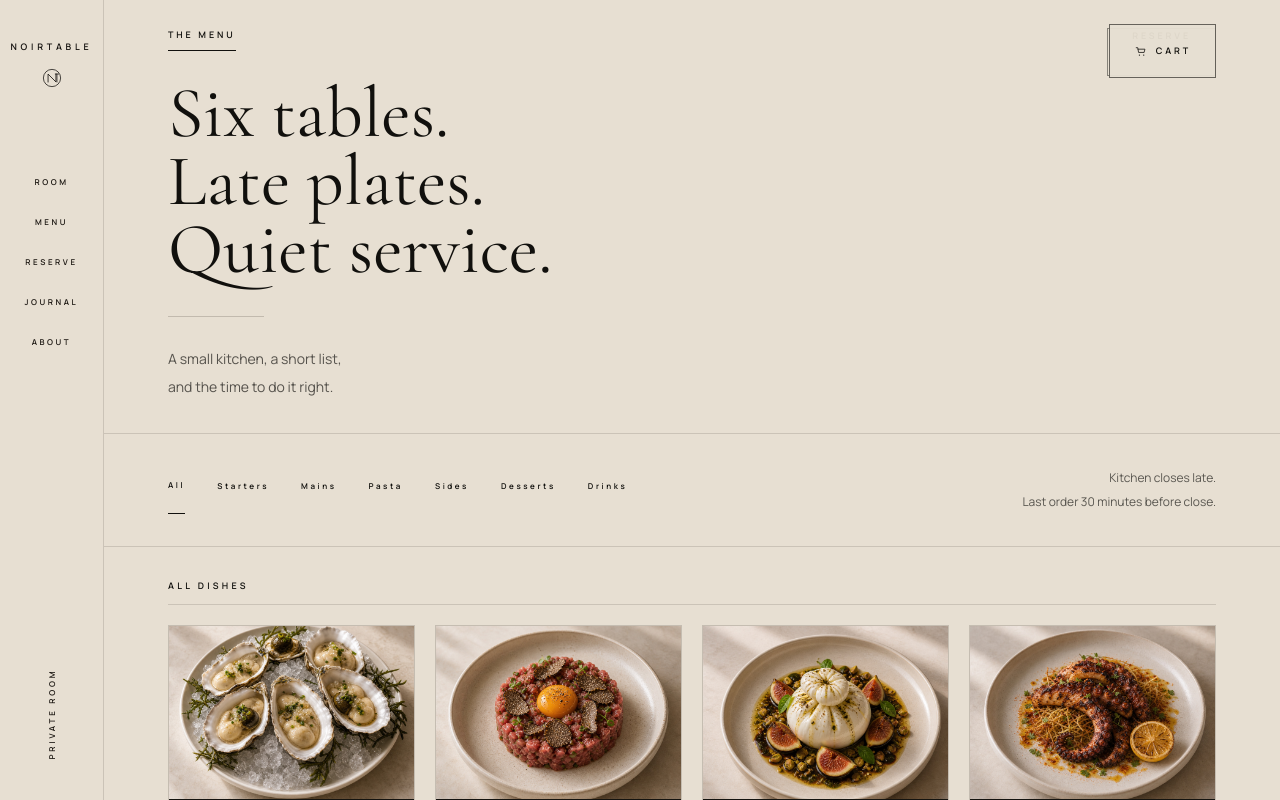
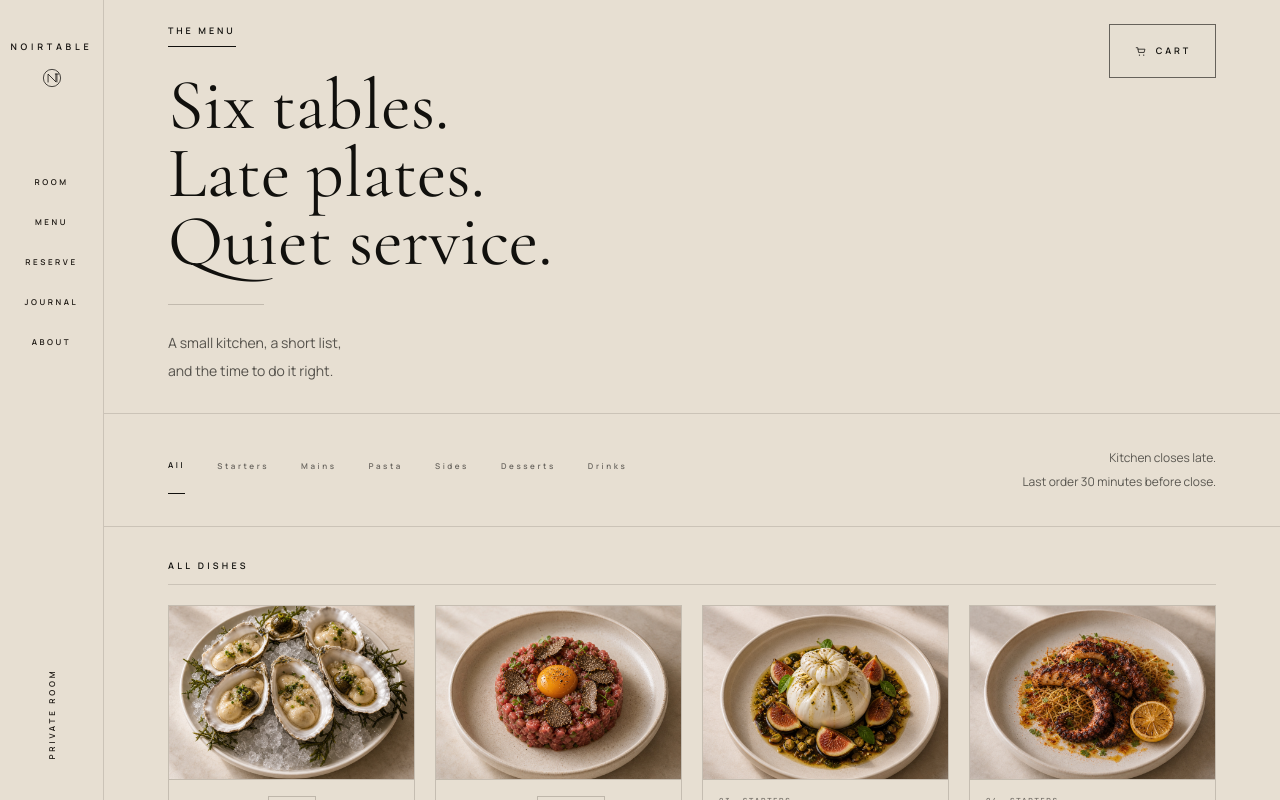
Before and after one commit to noirectinea/noirtable, a Next.js app: page /menu in a window 1280 px wide. Shown: the top 800 px of the page. Built offline with nearby package versions, Linux system fonts and the light colour scheme.

Commit message:
Polish menu ordering UX

```diff
--- a/src/app/globals.css
+++ b/src/app/globals.css
@@ -153,16 +153,19 @@ body {
   display: block;
   appearance: none;
   width: 100%;
+  aspect-ratio: 16 / 9;
   height: 174px;
   padding: 0;
   overflow: hidden;
   border: 0;
   border-bottom: 1px solid rgb(45 38 31 / 0.15);
-  background: #11100d;
+  background:
+    linear-gradient(90deg, rgb(216 207 194 / 0.72), rgb(232 224 211 / 0.96), rgb(216 207 194 / 0.72));
   color: inherit;
   font: inherit;
   cursor: pointer;
   text-align: left;
+  contain: layout paint;
   isolation: isolate;
 }
 
@@ -175,6 +178,7 @@ body {
   display: block;
   width: 100% !important;
   height: 100% !important;
+  max-width: none !important;
   object-fit: cover;
   object-position: center;
   backface-visibility: hidden;
--- a/src/components/FullMenuPage.tsx
+++ b/src/components/FullMenuPage.tsx
@@ -356,7 +356,7 @@ export function FullMenuPage() {
           </Link>
         </div>
 
-        <header className="grid gap-10 border-b border-[#2d261f]/15 px-6 pb-7 pt-7 lg:grid-cols-[1fr_auto] lg:px-16 lg:pb-8">
+        <header className="border-b border-[#2d261f]/15 px-6 pb-6 pt-6 lg:px-16 lg:pb-7">
           <div>
             <Link
               href="/"
@@ -367,27 +367,21 @@ export function FullMenuPage() {
             <p className="mt-10 w-fit border-b border-[#11100d] pb-2 text-[9px] font-semibold uppercase tracking-[0.32em] lg:mt-0">
               The menu
             </p>
-            <h1 className="mt-7 max-w-xl font-serif text-6xl leading-[0.95] text-[#11100d] sm:text-7xl">
+            <h1 className="mt-6 max-w-xl font-serif text-6xl leading-[0.95] text-[#11100d] sm:text-7xl">
               Six tables.
               <br />
               Late plates.
               <br />
               Quiet service.
             </h1>
-            <span className="mt-8 block h-px w-24 bg-[#2d261f]/20" />
-            <p className="mt-7 max-w-[310px] text-sm leading-7 text-[#11100d]/68">
+            <span className="mt-7 block h-px w-24 bg-[#2d261f]/20" />
+            <p className="mt-6 max-w-[310px] text-sm leading-7 text-[#11100d]/68">
               A small kitchen, a short list,
               <br />
               and the time to do it right.
             </p>
           </div>
 
-          <Link
-            href="/#reserve"
-            className="h-12 justify-self-start border border-[#11100d]/45 px-6 text-[9px] font-semibold uppercase tracking-[0.32em] transition-colors duration-300 hover:bg-[#d7c09a] lg:justify-self-end"
-          >
-            Reserve
-          </Link>
         </header>
 
         <section className="grid gap-8 border-b border-[#2d261f]/15 px-6 py-8 lg:grid-cols-[1fr_auto] lg:px-16">
@@ -395,7 +389,7 @@ export function FullMenuPage() {
             <button
               type="button"
               onClick={() => setActiveSection("All")}
-              className={`pb-2 transition-colors duration-300 hover:text-[#9b7c4d] ${activeSection === "All" ? "border-b border-[#11100d]" : ""}`}
+              className={`pb-2 transition-colors duration-300 hover:text-[#9b7c4d] ${activeSection === "All" ? "border-b border-[#11100d] text-[#11100d]" : "text-[#11100d]/58"}`}
             >
               All
             </button>
@@ -404,7 +398,7 @@ export function FullMenuPage() {
                 key={section}
                 type="button"
                 onClick={() => setActiveSection(section)}
-                className={`pb-2 transition-colors duration-300 hover:text-[#9b7c4d] ${activeSection === section ? "border-b border-[#11100d]" : ""}`}
+                className={`pb-2 transition-colors duration-300 hover:text-[#9b7c4d] ${activeSection === section ? "border-b border-[#11100d] text-[#11100d]" : "text-[#11100d]/58"}`}
               >
                 {section}
               </button>
```
